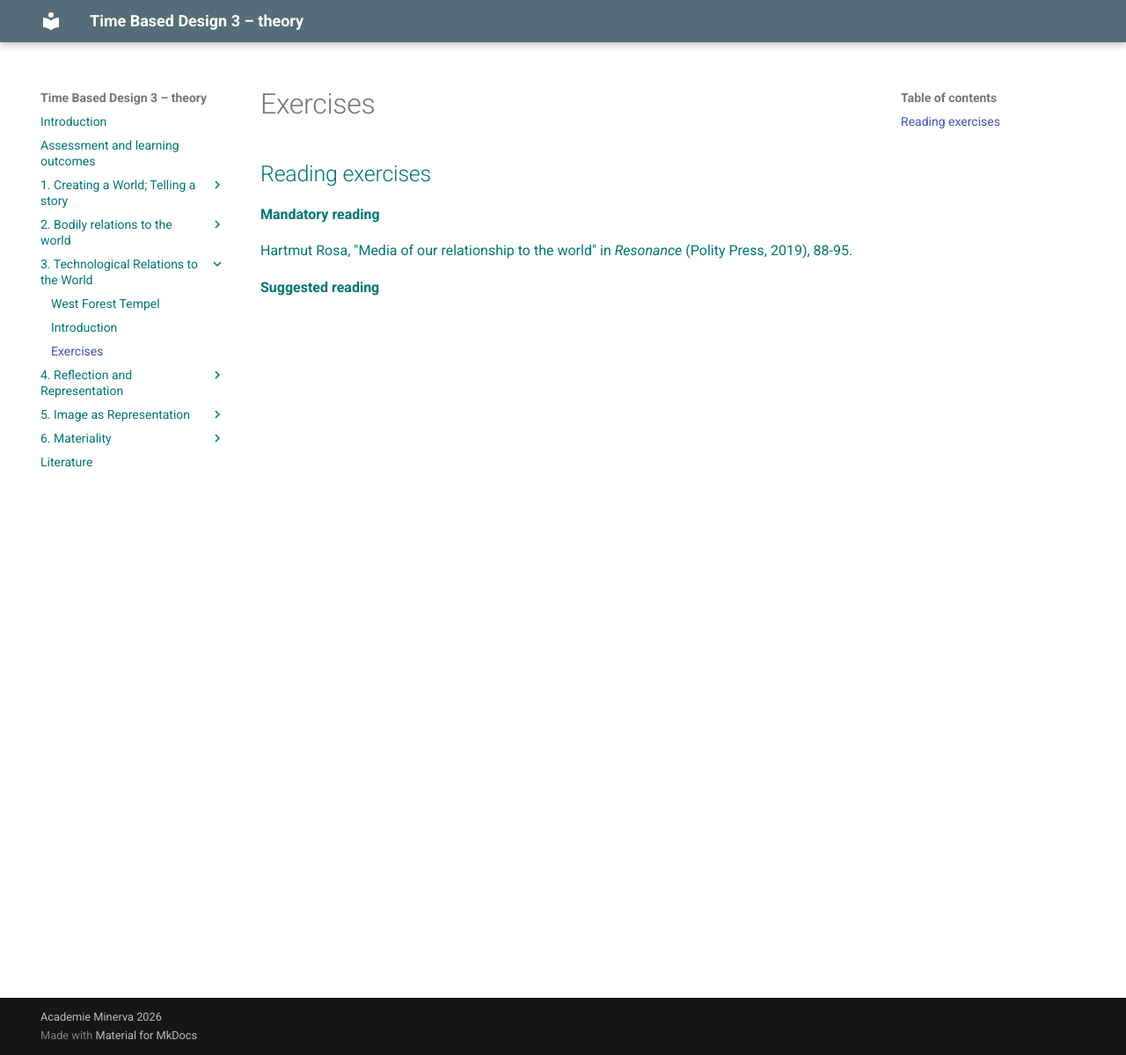
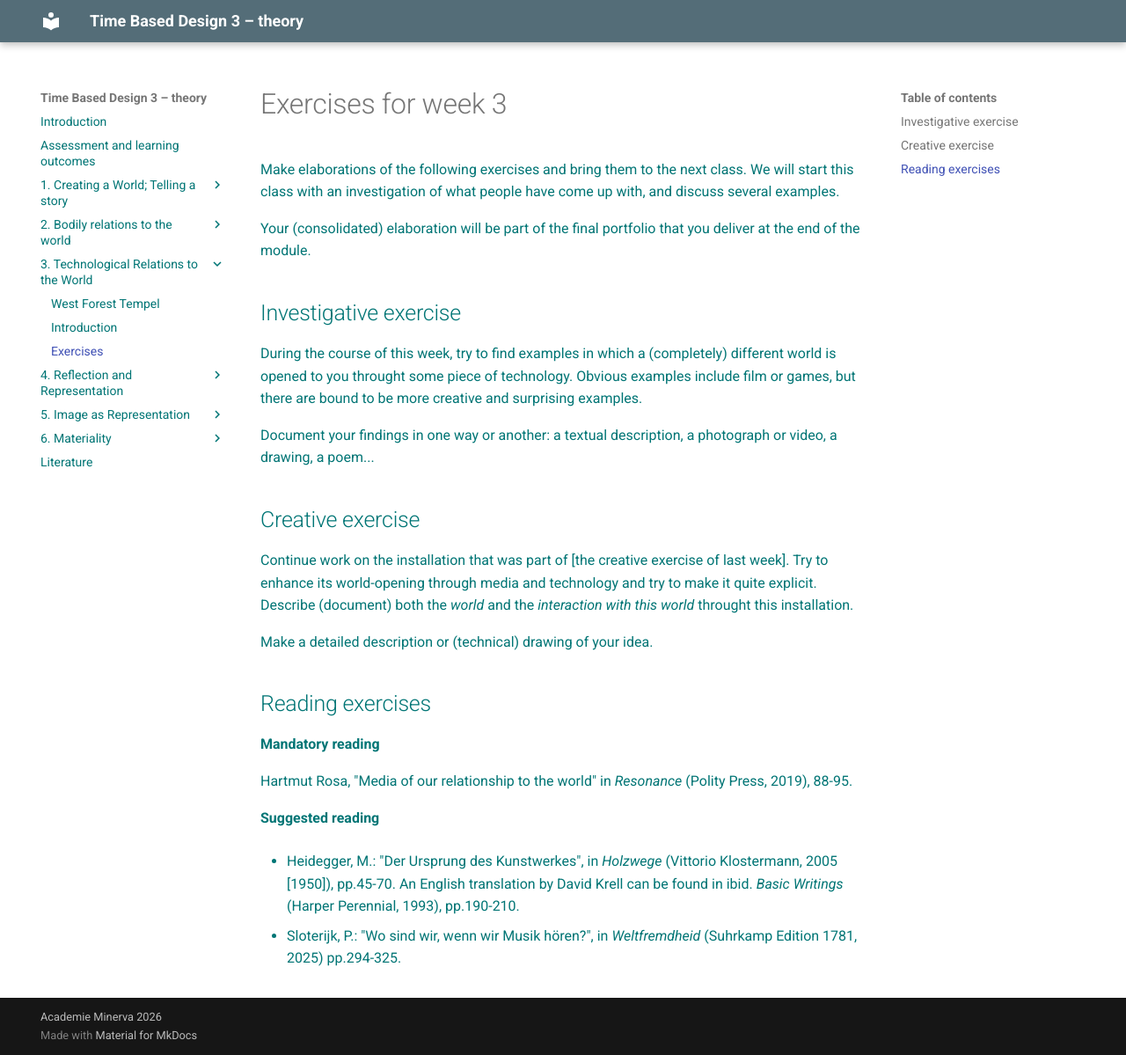
Before and after one commit to bart314/VGV3, an MkDocs documentation site: the page built from docs/week3/exercises.md, in a window 1280 px wide and 1199 px high. Shown: the whole window at 88% size. Built offline with MkDocs 1.6.1 and Material for MkDocs 9.7.7, drawn with Linux system fonts in a browser that asks for light colours; some web fonts are replaced.

Commit message:
Oefeningen week 3 en scaffold voor de andere weken.

```diff
--- a/docs/week3/exercises.md
+++ b/docs/week3/exercises.md
@@ -1,4 +1,21 @@
 
+# Exercises for week 3
+
+Make elaborations of the following exercises and bring them to the next class. We will start this class with an investigation of what people have come up with, and discuss several examples.
+
+Your (consolidated) elaboration will be part of the final portfolio that you deliver at the end of the module.
+
+## Investigative exercise
+
+During the course of this week, try to find examples in which a (completely) different world is opened to you throught some piece of technology. Obvious examples include film or games, but there are bound to be more creative and surprising examples.
+
+Document your findings in one way or another: a textual description, a photograph or video, a drawing, a poem...
+
+## Creative exercise
+
+Continue work on the installation that was part of [the creative exercise of last week]. Try to enhance its world-opening through media and technology and try to make it quite explicit. Describe (document) both the *world* and the *interaction with this world* throught this installation.
+
+Make a detailed description or (technical) drawing of your idea.
 
 ## Reading exercises
 
@@ -6,5 +23,8 @@
 
 Hartmut Rosa, "Media of our relationship to the world" in *Resonance* (Polity Press, 2019), 88-95.
 
+**Suggested reading**
 
-**Suggested reading**
+- Heidegger, M.: "Der Ursprung des Kunstwerkes", in *Holzwege* (Vittorio Klostermann, 2005 [1950]), pp.45-70. An English translation by David Krell can be found in ibid. *Basic Writings* (Harper Perennial, 1993), pp.190-210.
+
+- Sloterijk, P.: "Wo sind wir, wenn wir Musik hören?", in *Weltfremdheid* (Suhrkamp Edition 1781, 2025) pp.294-325.
```
Also changed, not shown: docs/week3/index.md (+1 -0 lines), docs/week4/exercises.md (+8 -2 lines), docs/week5/exercises.md (+10 -0 lines), docs/week6/exercises.md (+9 -0 lines).
